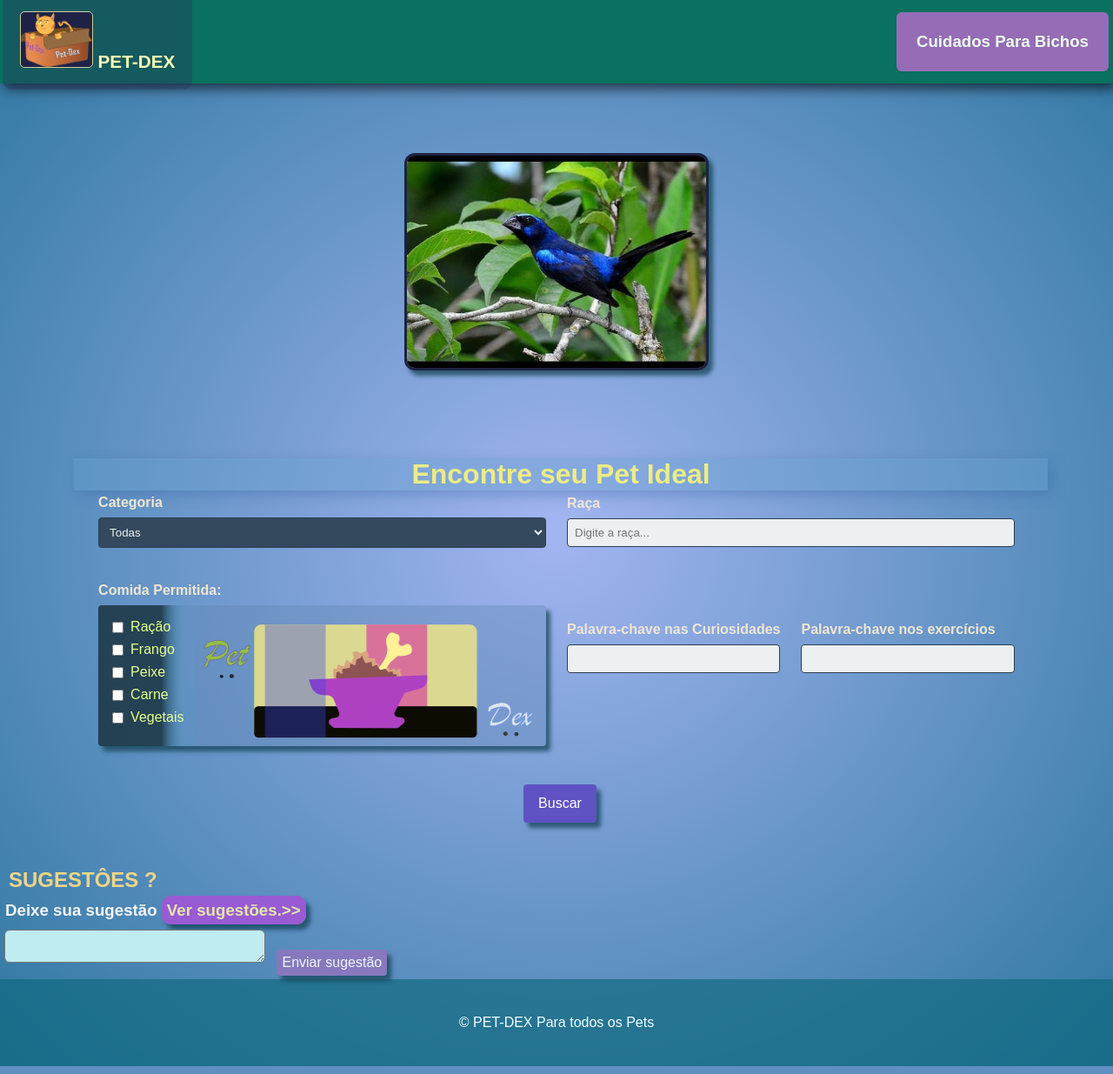
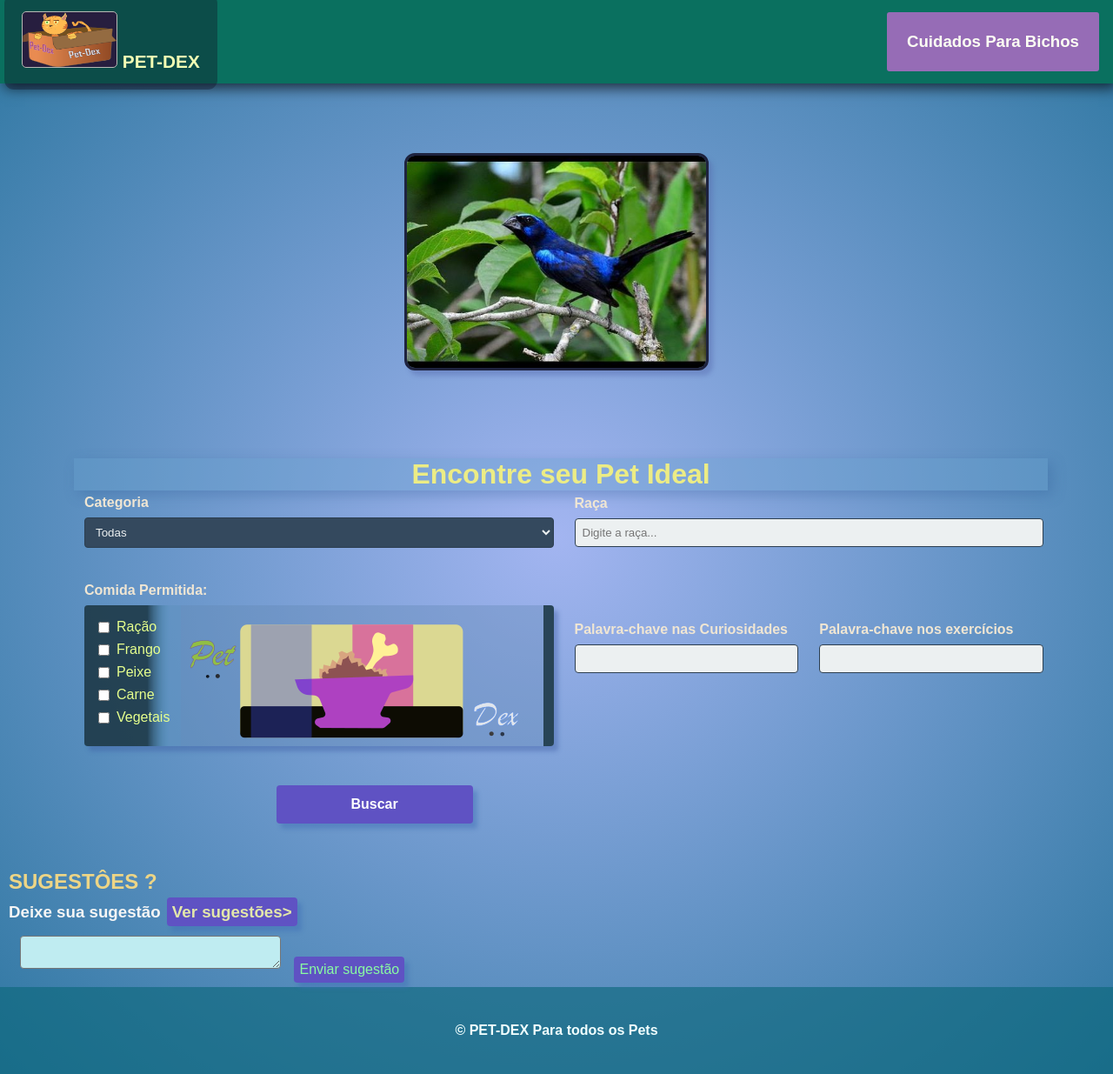
Before and after one commit to talyszin08/PET-DEX, a Flask app: page / in a window 1280 px wide. Shown: the whole page at 87% size. Run offline with Flask 3, Linux system fonts and the light colour scheme.

Commit message:
mudanças na aparencia da pagina

```diff
--- a/static/styles/index.css
+++ b/static/styles/index.css
@@ -36,11 +36,11 @@
 
 
     header #logo {
-      margin-top: 3px;
-      margin: 3px;
+      margin-top: 4px;
+      margin: 5px;
       border-radius: 11px;
       font: 1em 'Century Gothic', sans-serif;
-      background: rgba(41, 53, 94, 0.377);
+      background: rgba(16, 21, 37, 0.377);
       color: #f4ffb4;
       align-items: center;
       font-weight: bold;
@@ -51,19 +51,20 @@
 
     }
     header a img {
-      background: #1f2247;
-      border: #cece99 1px solid;
+      background: #271e3f;
+      border: #b9b9b5 1px solid;
       border-radius: 5px;
+      width: 110px;
     }
 
     header h2 {
       justify-content: space-between;
-      margin: 5px;
+      margin: 16px;
       padding: 23px;
-      border-radius: 6px;
+      border-radius: 3px;
       font-size: 14pt;
       background: rgba(161, 109, 190, 0.925);
-      color: #ebffec;
+      color: #fcfff3;
 
     }
 
@@ -82,8 +83,8 @@
       color: azure;
     }
     div {
+      align-self:center;
 
-      align-items: center;
     }
 
     div h1 {
@@ -145,7 +146,7 @@
       padding: 1rem;
       color: #e6ff8d;
       border-radius: 4px;
-       box-shadow: 5px 6px 5px rgba(14, 63, 78, 0.7);
+       box-shadow: 5px 6px 5px rgba(59, 92, 163, 0.404);
     }
 
     .checkbox-item {
@@ -159,12 +160,13 @@
     }
 
     .custom-button {
-      width: 100%;
+      width: 226px;
       padding: 0.8rem;
       background-color: #5f52c3;
       color: white;
       border: none;
       border-radius: 4px;
+      margin-left: 20%;
       cursor: pointer;
       transition: background-color 0.3s;
     }
@@ -202,7 +204,7 @@
       height: 250px;
       border-radius: 12px;
       overflow: hidden;
-      box-shadow: 5px 6px 5px rgba(14, 63, 78, 0.7);
+      box-shadow: 5px 6px 5px rgba(89, 108, 177, 0.445);
 
     }
 
@@ -215,41 +217,45 @@
 
     }
     textarea {
-      border-radius: 6px;
-      margin: 5px;
+      border-radius: 4px;
+      margin: 6px;
       font-family: 'Franklin Gothic Medium', sans-serif;
       font-size: 1rem;
-      color: darkgreen;
+      color: rgb(12, 34, 59);
       background: rgb(191, 236, 241);
       width: 300px;
     }
     div form button {
       padding: 6px;
       border-radius: 4px;
-      margin: 4px;
+      margin: 5px;
       border: none;
       font-size: 1rem;
-      color: rgb(235, 247, 248);
-      background-color: rgba(159, 111, 190, 0.671);
-      box-shadow: 5px 6px 5px rgba(14, 63, 78, 0.7);
+      color: rgb(137, 252, 162);
+      background-color: #5f52c3;
+      box-shadow: 5px 6px 5px rgba(65, 112, 182, 0.466);
     }
     h2 {
       margin: 10px;
       color: #edd586;
     }
     form {
-      justify-items: center;
+      margin-left: 17px;
+      align-items: normal;
+
     }
     h3 {
-      margin: 6px;
+      justify-content: center;
+      margin: 10px;
       color: whitesmoke;
     }
     div a {
+      margin: 2px;
       padding: 6px;
-      border-radius: 11px;
-      background: rgb(153, 91, 211);
+      border-radius: 4px;
+      background: #5f52c3;
       color: rgb(227, 231, 170);
-      box-shadow: 5px 6px 5px rgba(14, 63, 78, 0.7);
+      box-shadow: 5px 6px 5px rgba(65, 112, 182, 0.466);
     }
 
     .checkbox-image {
@@ -259,7 +265,8 @@
     .success { color: rgb(135, 45, 177); }
 
     .alert {
-      color: rgb(255, 124, 84);
+      margin: 6px;
+      color: rgb(84, 255, 149);
     }
 
 
--- a/templates/index.html
+++ b/templates/index.html
@@ -14,7 +14,7 @@
   <header>
     <a id="logo">
        <img src="/static/images/Gato-logo.png" alt="Logo" style="height: 65px">
-      PET-DEX
+    PET-DEX
     </a>
     <h2>Cuidados Para Bichos</h2>
   </header>
@@ -96,13 +96,13 @@
         </div>
       </div>
 
-      <button type="submit" class="custom-button">Buscar</button>
+      <button type="submit" class="custom-button"><strong>Buscar</strong></button>
     </form>
   </div>
 
   <h2> SUGESTÔES ? </h2>
   <div class="suggestion-box">
-    <h3>Deixe sua sugestão <a href="http://127.0.0.1:5772/suggestions">Ver sugestões.>></a></h3>
+    <h3>Deixe sua sugestão <a href="http://127.0.0.1:5772/suggestions">Ver sugestões></a></h3>
     <form action="{{ url_for('submit_suggestion') }}" method="post">
         <textarea name="suggestion" rows="2" ></textarea>
         <button type="submit">Enviar sugestão</button>
@@ -116,6 +116,6 @@
 {% endwith %}
 </div>
 </body>
-<footer>&copy; PET-DEX Para todos os Pets</footer>
+<footer><strong>&copy; PET-DEX Para todos os Pets</strong></footer>
 
 </html>
--- a/templates/suggestions.html
+++ b/templates/suggestions.html
@@ -11,7 +11,10 @@
     {% for suggestion in suggestions %}
     <div class="suggestion">
         <p>{{ suggestion.su_dados }}</p>
-        <small><strong>Data: </strong>{{ suggestion.timestamp.astimezone(BR_TZ).strftime('%d/%m/%Y %H:%M') }}<br></small>
+      <small>
+       <strong>Data e Hora:</strong>
+       {{ suggestion.timestamp|data_hora }}
+       </small>
     </div>
     {% else %}
     <li>Nenhuma sugestão registrada.</li>
```
Also changed, not shown: static/styles/search.css (+11 -10 lines), instance/suggestions.db.
